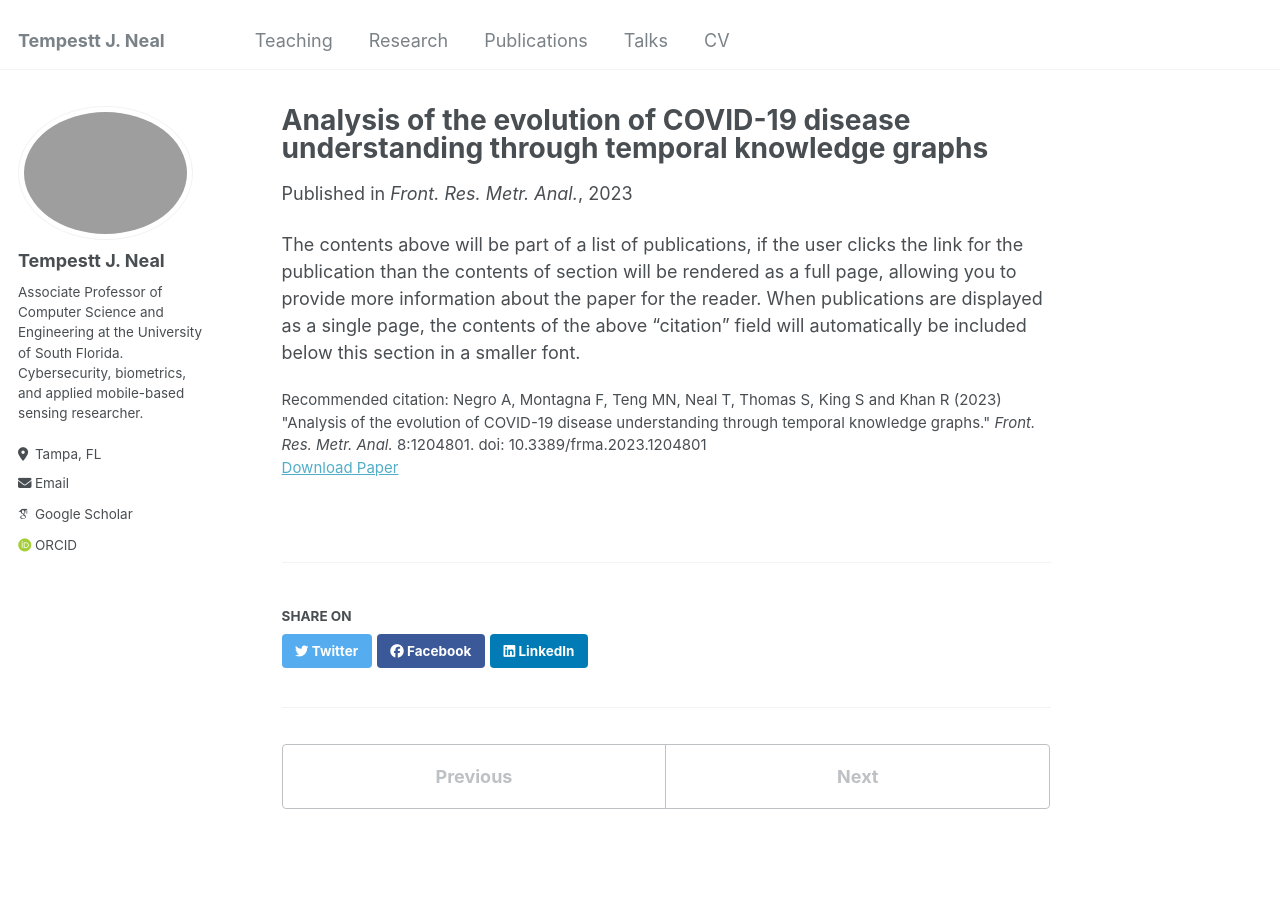
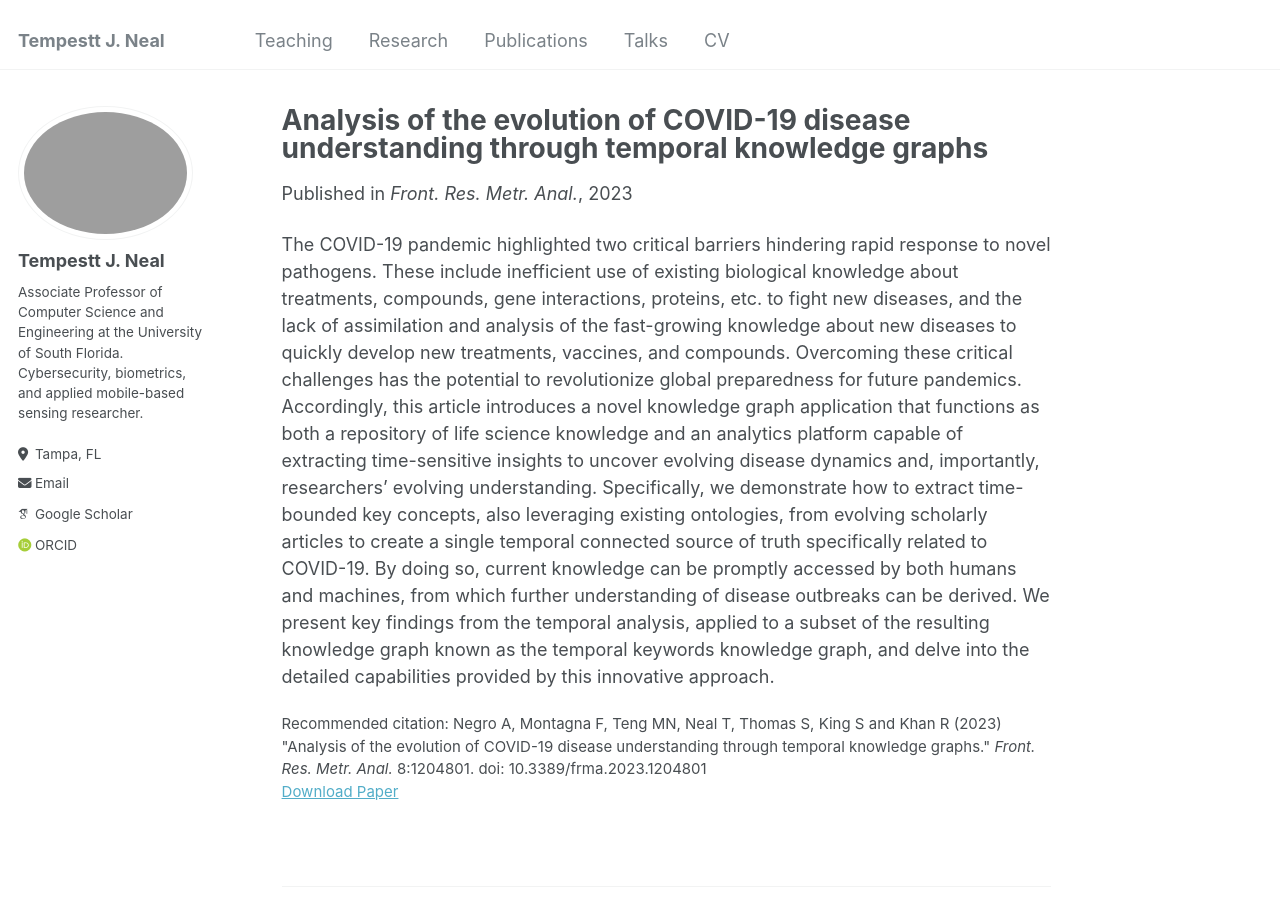
Before and after one commit to tempestt-neal/home, a Jekyll site: the page built from _publications/2023-08-02.md, in a window 1280 px wide and 900 px high. Built offline with Jekyll 4.4.1, drawn with Linux system fonts in a browser that asks for light colours; some web fonts are replaced.

Commit message:
Update 2023-08-02.md

```diff
--- a/_publications/2023-08-02.md
+++ b/_publications/2023-08-02.md
@@ -9,4 +9,4 @@ paperurl: 'https://doi.org/10.3389/frma.2023.1204801'
 citation: 'Negro A, Montagna F, Teng MN, Neal T, Thomas S, King S and Khan R (2023) &quot;Analysis of the evolution of COVID-19 disease understanding through temporal knowledge graphs.&quot; <i>Front. Res. Metr. Anal.</i> 8:1204801. doi: 10.3389/frma.2023.1204801'
 ---
 
-The contents above will be part of a list of publications, if the user clicks the link for the publication than the contents of section will be rendered as a full page, allowing you to provide more information about the paper for the reader. When publications are displayed as a single page, the contents of the above "citation" field will automatically be included below this section in a smaller font.
+The COVID-19 pandemic highlighted two critical barriers hindering rapid response to novel pathogens. These include inefficient use of existing biological knowledge about treatments, compounds, gene interactions, proteins, etc. to fight new diseases, and the lack of assimilation and analysis of the fast-growing knowledge about new diseases to quickly develop new treatments, vaccines, and compounds. Overcoming these critical challenges has the potential to revolutionize global preparedness for future pandemics. Accordingly, this article introduces a novel knowledge graph application that functions as both a repository of life science knowledge and an analytics platform capable of extracting time-sensitive insights to uncover evolving disease dynamics and, importantly, researchers' evolving understanding. Specifically, we demonstrate how to extract time-bounded key concepts, also leveraging existing ontologies, from evolving scholarly articles to create a single temporal connected source of truth specifically related to COVID-19. By doing so, current knowledge can be promptly accessed by both humans and machines, from which further understanding of disease outbreaks can be derived. We present key findings from the temporal analysis, applied to a subset of the resulting knowledge graph known as the temporal keywords knowledge graph, and delve into the detailed capabilities provided by this innovative approach.
```
